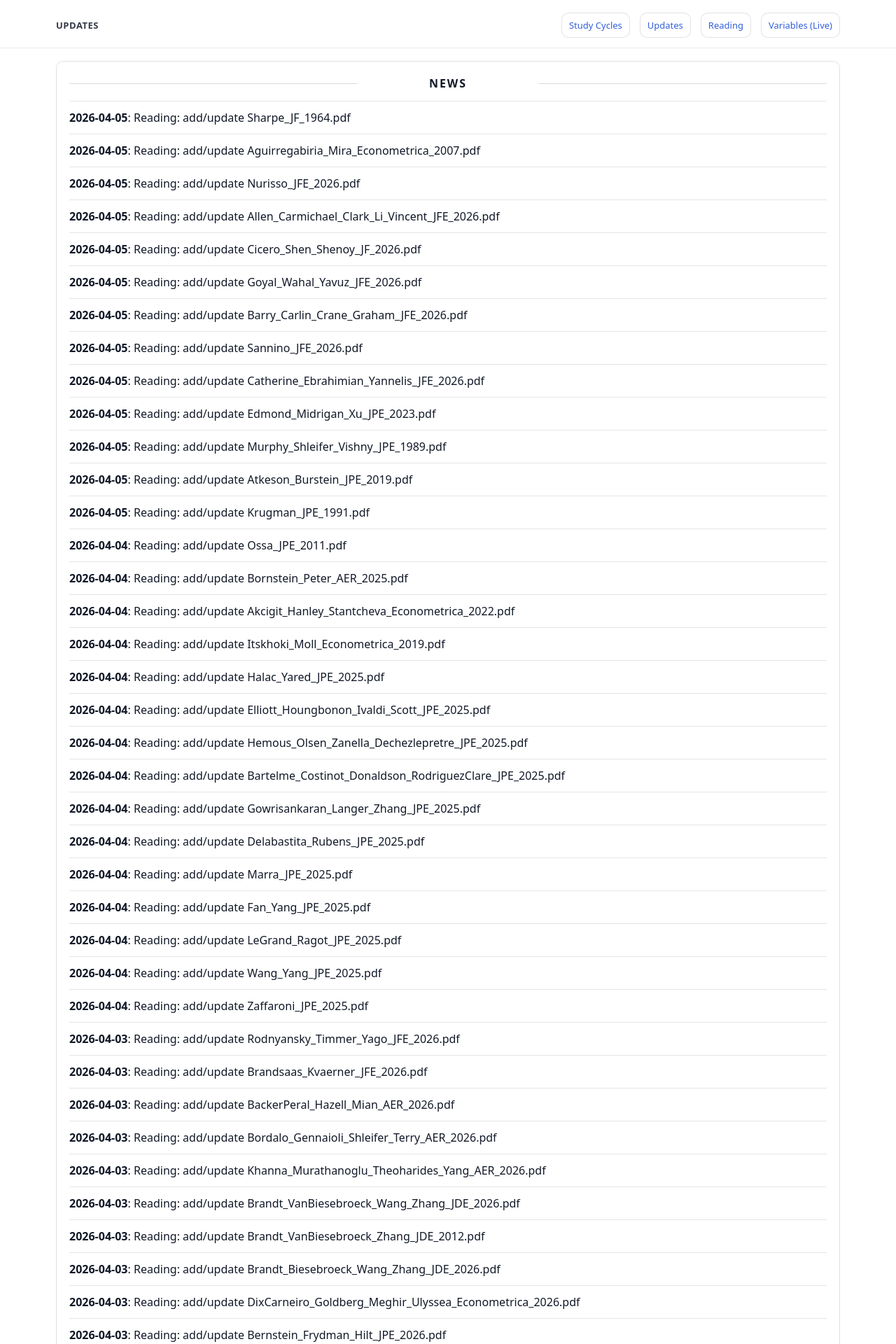
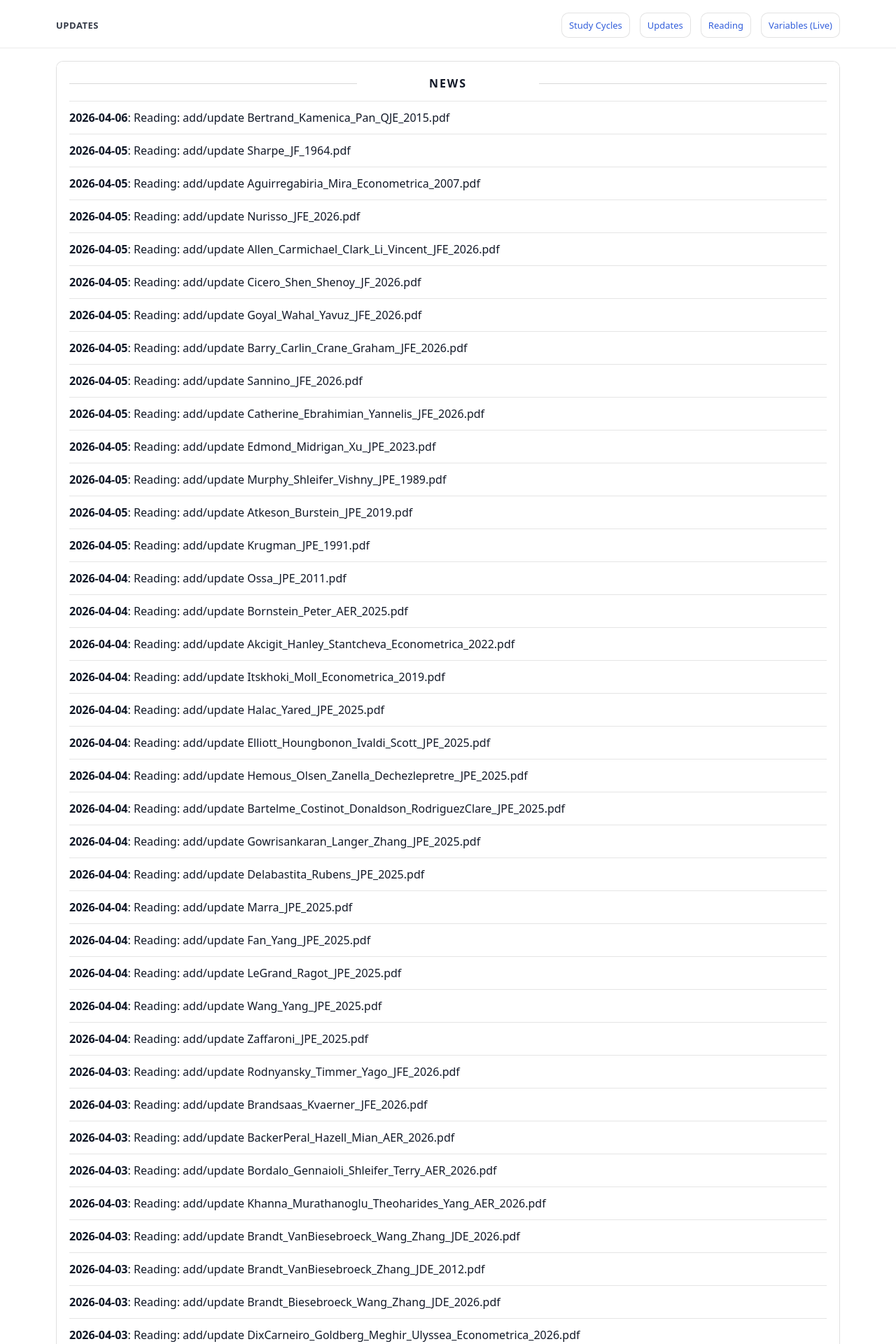
Before and after one commit to yaxinzn/study-archive, a Jekyll site: the page built from updates/index.md, in a window 1280 px wide. Shown: the top 1920 px of the page at 70% size. Built offline with Jekyll 4.4.1, drawn with Linux system fonts in a browser that asks for light colours; some of the changed text lies outside the part shown.

Commit message:
chore: update NEWS feed

```diff
--- a/_data/news.yml
+++ b/_data/news.yml
@@ -1,4 +1,7 @@
 # Auto-generated update history (sorted newest -> oldest). Do not edit manually.
+- ts: "1775418496"
+  date: "2026-04-06"
+  title: "Reading: add/update Bertrand_Kamenica_Pan_QJE_2015.pdf"
 - ts: "1775394338"
   date: "2026-04-05"
   title: "Reading: add/update Sharpe_JF_1964.pdf"
```
